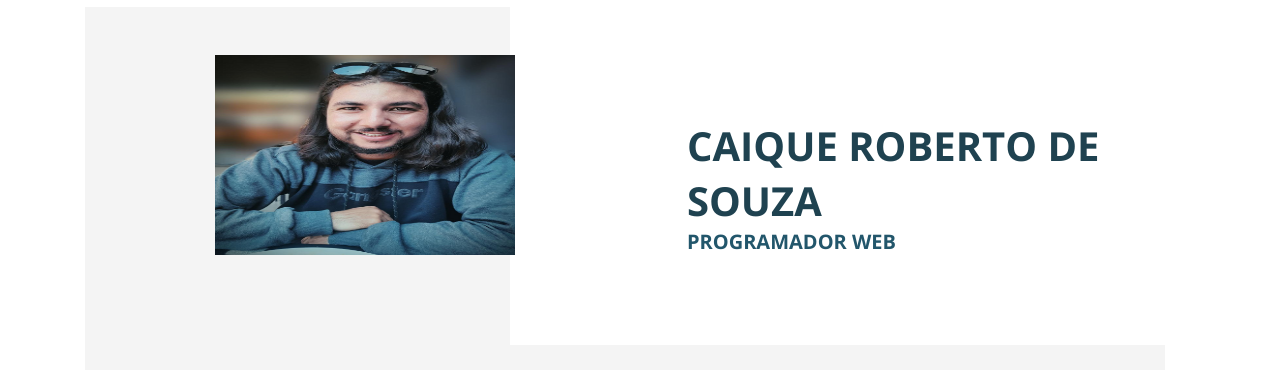
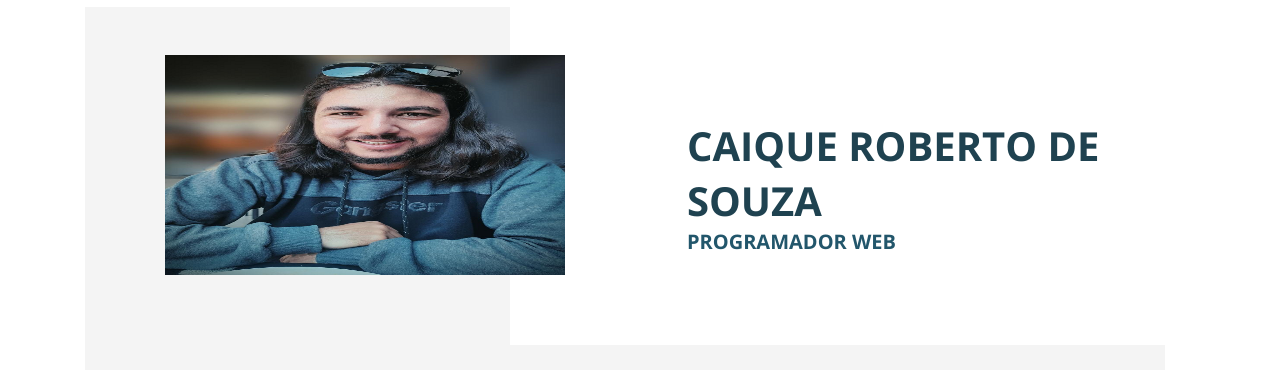
Before and after one commit to Caique215/aula_jquery_ajax, a plain HTML site: page cv/smt/indexCV.html in a window 1280 px wide. Shown: the top 370 px of the page. Drawn offline with nearby package versions, Linux system fonts and the light colour scheme; a web font is replaced by a local one.

Commit message:
Update stylee.css

```diff
--- a/cv/smt/stylee.css
+++ b/cv/smt/stylee.css
@@ -131,8 +131,8 @@ z-index:-1;
     left: -75%;
 }
 .foto>img{
-    min-width: 200px;
-    min-height: 120px;
+    min-width: 400px;
+    min-height: 220px;
 }
 
 .pagina>.resumo{
```
